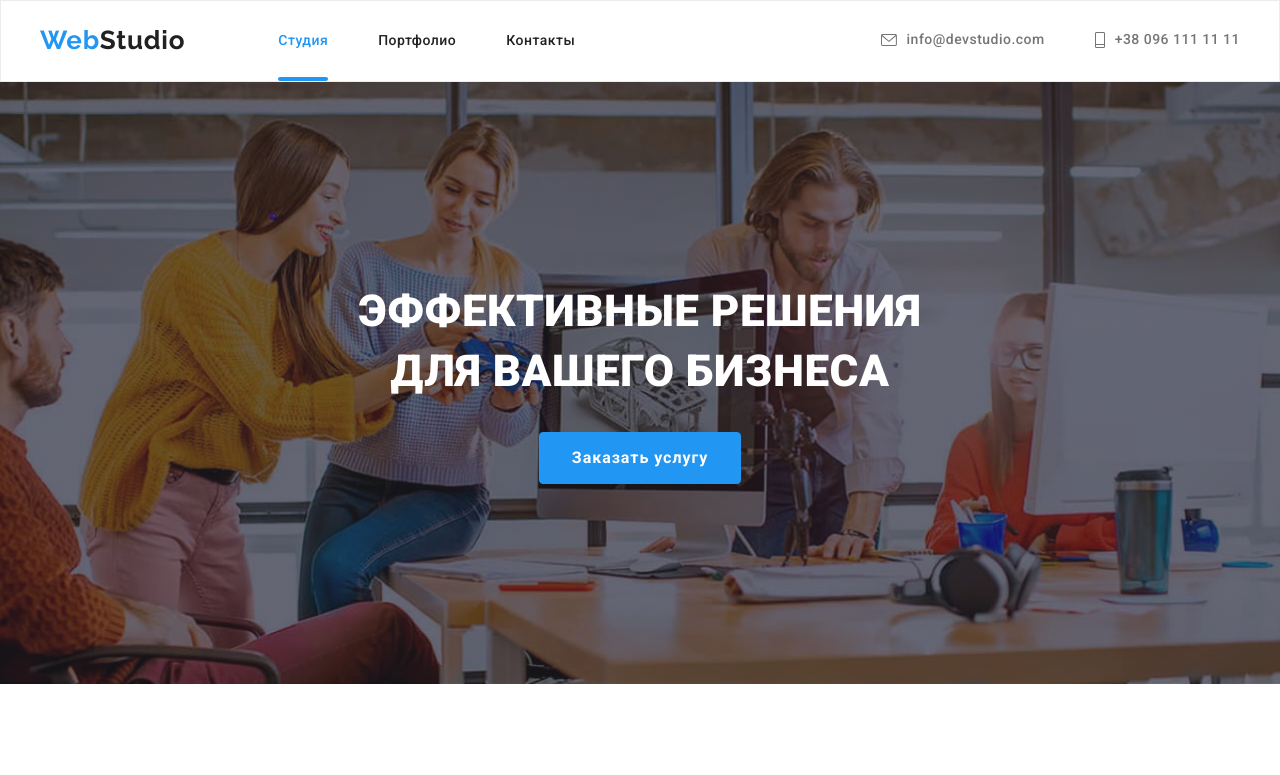
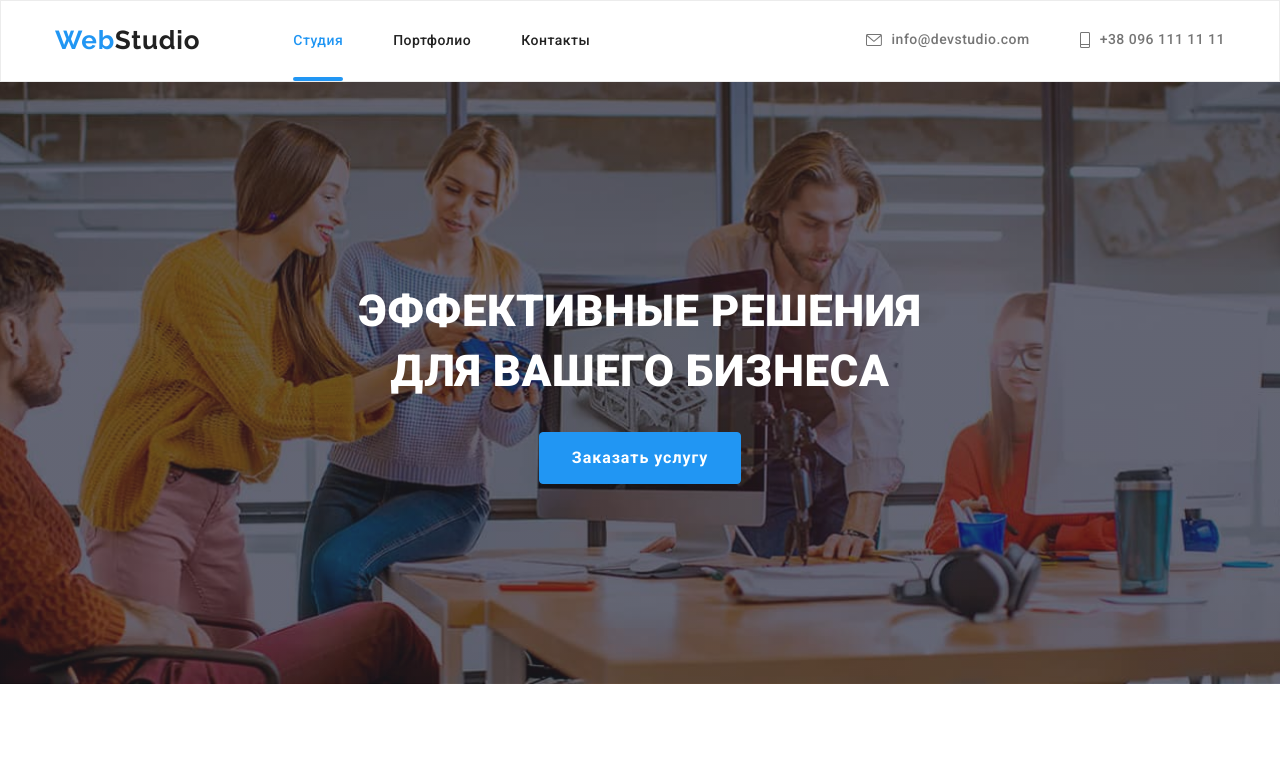
Before and after one commit to Hliy89/goit-markup-hw-08, a plain HTML site: page index.html in a window 1280 px wide. Shown: the top 775 px of the page. Drawn offline with nearby package versions, Linux system fonts and the light colour scheme.

Commit message:
Исправили паддинги в container

```diff
--- a/sass/base/_container.scss
+++ b/sass/base/_container.scss
@@ -3,6 +3,6 @@
 .container {
   margin: 0 auto;
   width: 1200px;
-  // padding-left: 15px;
-  // padding-right: 15px;
+  padding-left: 15px;
+  padding-right: 15px;
 }
```
Also changed, not shown: css/main.css, css/main.min.css, 2 other files.
